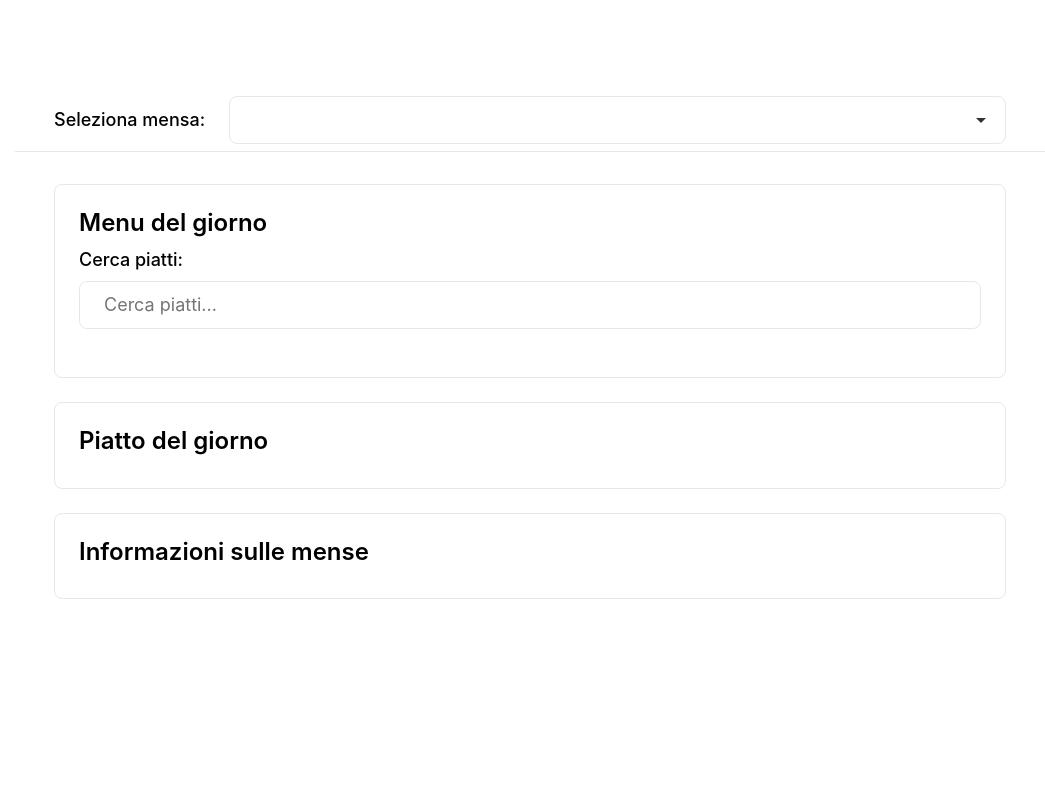
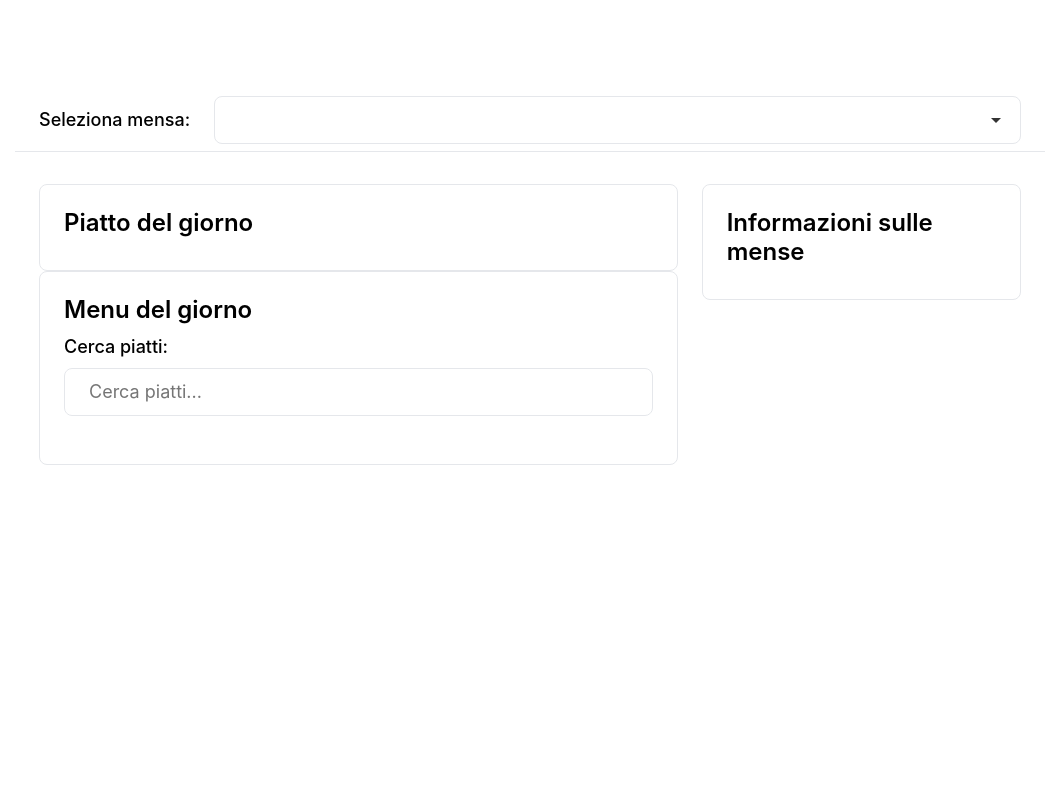
Before and after one commit to ESU-ADVISOR/ESU-ADVISOR, a Python web app: template src/templates/index.html in a window 1280 px wide. Shown: the whole page, without its empty margins (235-1280 px from the left). Run offline with Jinja, Linux system fonts and the light colour scheme; the template is opened without the code that fills it, so the values that code supplies are empty.

Commit message:
Versione desktop: contenuto index suddiviso in due colonne
- due colonne:
   - piatto del giorno - menu del giorno
   - informazioni mensa
Fixes #49

```diff
--- a/public_html/styles/base/layout.css
+++ b/public_html/styles/base/layout.css
@@ -275,10 +275,47 @@ body {
     flex: 1;
 }
 
-/* Corretto il calcolo del padding */
-.menu-section {
+/* ===== LAYOUT CONTENUTO - MOBILE FIRST ===== */
+/* Default: Layout verticale per mobile */
+.content-layout {
+    display: flex;
+    flex-direction: column;
+    gap: 0;
     padding-top: calc(16px + var(--mensa-selector-height));
     margin-top: var(--spacing-sm);
+}
+
+/* Wrapper per colonna sinistra - invisibile su mobile */
+.left-column {
+    display: contents; /* Su mobile, comportati come se non esistessi */
+}
+
+.menu-section {
+    order: 1;
+}
+
+.dish-of-the-day {
+    order: 2;
+}
+
+.mense-info-section {
+    order: 3;
+}
+
+/* Fix per il menu e gli elementi nascosti */
+.piatti-list {
+    display: flex;
+    flex-direction: column;
+    gap: var(--spacing-md);
+}
+
+.piatti-list .menu-item {
+    height: auto;
+    display: flex;
+}
+
+.piatti-list .menu-item[hidden] {
+    display: none;
 }
 
 /* ===== FOOTER ===== */
@@ -392,25 +429,15 @@ body {
     margin-bottom: var(--spacing-lg);
 }
 
-/* Fix per il menu e gli elementi nascosti */
-.piatti-list {
-    display: flex;
-    flex-direction: column;
-    gap: var(--spacing-md);
-}
-
-.piatti-list .menu-item {
-    height: auto;
-    display: flex;
-}
-
-.piatti-list .menu-item[hidden] {
-    display: none;
-}
-
 @media (min-width: 640px) {
     .grid-cols-2 {
         grid-template-columns: repeat(2, minmax(0, 1fr));
+    }
+
+    /* Migliora già le tabelle su tablet */
+    .schedule-container th,
+    .schedule-container td {
+        padding: var(--spacing-sm);
     }
 }
 
@@ -435,10 +462,17 @@ body {
     body {
         margin-left: 250px; /* Sidebar width */
         padding-top: calc(var(--header-height) + var(--spacing-sm));
+        overflow: hidden; /* Disabilita scroll generale su desktop */
     }
 
     .page-content {
         padding-bottom: var(--spacing-lg); /* Remove bottom padding for mobile footer */
+        height: calc(100vh - var(--header-height) - var(--spacing-sm));
+        overflow: hidden; /* Contenitore principale senza scroll */
+        max-width: none; /* Rimuovi limitazione container su desktop */
+        margin: 0; /* Rimuovi margin auto su desktop */
+        padding-left: var(--spacing-lg); /* Padding ottimizzato per desktop */
+        padding-right: var(--spacing-lg); /* Padding ottimizzato per desktop */
     }
 
     .form-container {
@@ -462,6 +496,7 @@ body {
         padding: 0 var(--spacing-lg);
         max-width: none; /* Rimuove limitazione container */
         width: 100%;
+        margin: 0; /* Rimuovi margin auto per sfruttare tutta la larghezza */
     }
 
     .logo-breadcrumb-container {
@@ -489,7 +524,109 @@ body {
     }
 
     .mensa-select-container .mense-section {
-        padding: 0 var(--spacing-lg);
+        padding: 0 var(--spacing-lg); /* Coerente con page-content */
+        max-width: none; /* Rimuovi limitazione su desktop */
+        margin: 0; /* Rimuovi margin auto */
+    }
+
+    /* ===== LAYOUT A DUE COLONNE PER DESKTOP ===== */
+    .content-layout {
+        display: flex; /* Cambiato da grid a flex per massima responsività */
+        flex-direction: row;
+        gap: var(--spacing-lg);
+        height: calc(100vh - 88px - var(--mensa-selector-height) - var(--spacing-sm) * 2);
+        padding-top: calc(var(--mensa-selector-height) + var(--spacing-md));
+        margin-top: 0;
+        align-items: stretch; /* Colonne della stessa altezza */
+    }
+
+    /* Colonna sinistra: Container scrollabile responsive */
+    .left-column {
+        flex: 2; /* Prende 2/3 dello spazio disponibile (66.66%) */
+        min-width: 300px; /* Larghezza minima */
+        overflow-y: auto; /* Scroll unico per tutta la colonna */
+        display: flex;
+        flex-direction: column;
+        gap: 0; /* Gap gestito dai margini delle card */
+        min-height: 0; /* Importante per far funzionare overflow in flex */
+    }
+
+    /* Sezioni dentro la colonna sinistra */
+    .dish-of-the-day,
+    .menu-section {
+        order: initial; /* Rimuovi order mobile */
+        flex-shrink: 0; /* Non ridurre le sezioni */
+    }
+
+    /* Ordine corretto: piatto del giorno prima, menu dopo */
+    .dish-of-the-day {
+        order: 1;
+    }
+
+    .menu-section {
+        order: 2;
+    }
+
+    /* Colonna destra: Info mense responsive */
+    .mense-info-section {
+        flex: 1; /* Prende 1/3 dello spazio disponibile (33.33%) */
+        min-width: 250px; /* Larghezza minima */
+        max-width: 500px; /* Larghezza massima per evitare troppo spazio */
+        overflow-y: auto; /* Scroll indipendente */
+        order: 3;
+        min-height: 0; /* Importante per far funzionare overflow in flex */
+    }
+
+    /* Styling scrollbar per webkit browsers */
+    .left-column::-webkit-scrollbar,
+    .mense-info-section::-webkit-scrollbar {
+        width: 8px;
+    }
+
+    .left-column::-webkit-scrollbar-track,
+    .mense-info-section::-webkit-scrollbar-track {
+        background: var(--background);
+        border-radius: 4px;
+    }
+
+    .left-column::-webkit-scrollbar-thumb,
+    .mense-info-section::-webkit-scrollbar-thumb {
+        background: var(--border-color);
+        border-radius: 4px;
+    }
+
+    .left-column::-webkit-scrollbar-thumb:hover,
+    .mense-info-section::-webkit-scrollbar-thumb:hover {
+        background: var(--text-secondary);
+    }
+
+    /* Rimuovi margin bottom dalle card nelle colonne con scroll */
+    .left-column .card:last-child,
+    .mense-info-section .card:last-child {
+        margin-bottom: 0;
+    }
+
+    /* ===== OTTIMIZZAZIONI TABELLE ORARI ===== */
+    /* Migliora visualizzazione tabelle degli orari su desktop */
+    .schedule-container table {
+        width: 100%;
+        min-width: 250px; /* Larghezza minima per leggibilità */
+        font-size: var(--text-sm); /* Testo leggermente più piccolo su desktop */
+    }
+
+    .schedule-container th,
+    .schedule-container td {
+        padding: var(--spacing-sm); /* Padding maggiore su desktop */
+        white-space: nowrap; /* Evita wrapping del testo */
+    }
+
+    /* Ottimizza card delle mense per desktop */
+    .mense-info-item {
+        padding: var(--spacing-lg); /* Padding maggiore su desktop */
+    }
+
+    .contact-info {
+        margin: var(--spacing-md) 0;
     }
 
     .grid-cols-md-3 {
@@ -501,6 +638,11 @@ body {
     .grid-cols-lg-4 {
         grid-template-columns: repeat(4, minmax(0, 1fr));
     }
+
+    /* Colonna destra più larga su schermi molto grandi */
+    .content-layout {
+        grid-template-columns: 1fr 450px;
+    }
 }
 
 /* Supporto per dispositivi con notch */
--- a/src/templates/index.html
+++ b/src/templates/index.html
@@ -30,6 +30,19 @@
                 </section>
             </div>
 
+            <!-- Container principale per layout responsivo -->
+            <div class="content-layout">
+                <!-- Colonna Sinistra: Wrapper scrollabile per Piatto del giorno + Menu -->
+                <div class="left-column">
+                    <!-- Piatto del giorno - PRIMO in ordine su desktop -->
+                    <section class="dish-of-the-day">
+                        <div class="card card-expanded mb-4">
+                            <h2 class="card-title">Piatto del giorno</h2>
+                            <template id="dish-of-the-day-template"></template>
+                        </div>
+                    </section>
+
+                    <!-- Menu del giorno - SECONDO in ordine su desktop -->
                     <section class="menu-section">
                         <div class="card card-expanded mb-4">
                             <h2 class="card-title">Menu del giorno</h2>
@@ -61,14 +74,9 @@
                             </ul>
                         </div>
                     </section>
+                </div>
 
-            <section class="dish-of-the-day">
-                <div class="card card-expanded mb-4">
-                    <h2 class="card-title">Piatto del giorno</h2>
-                    <template id="dish-of-the-day-template"></template>
-                </div>
-            </section>
-
+                <!-- Colonna Destra: Informazioni Mense -->
                 <section class="mense-info-section">
                     <div class="card card-expanded mb-4">
                         <h2 class="card-title">Informazioni sulle mense</h2>
@@ -77,6 +85,7 @@
                         </ul>
                     </div>
                 </section>
+            </div>
 
             <button type="button" id="back-to-top" class="back-to-top" aria-label="Torna all'inizio della pagina">
                 <span class="back-to-top-text">Torna su</span>
```
Lines whose indentation alone changed are shown as unchanged.
